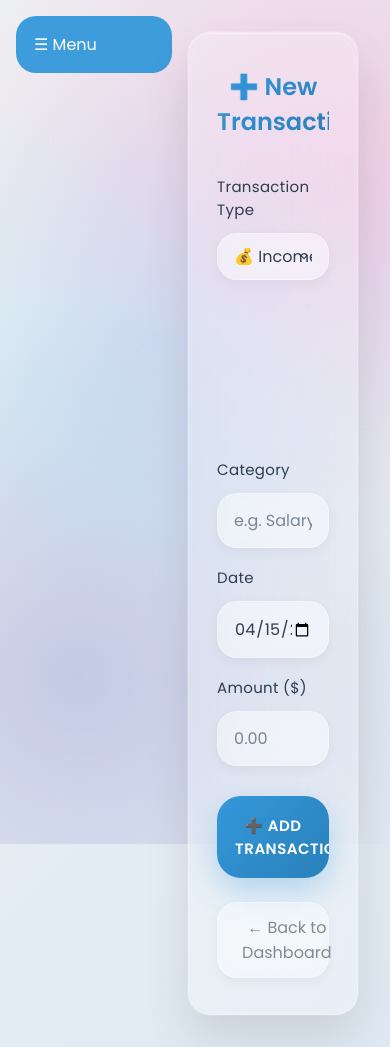
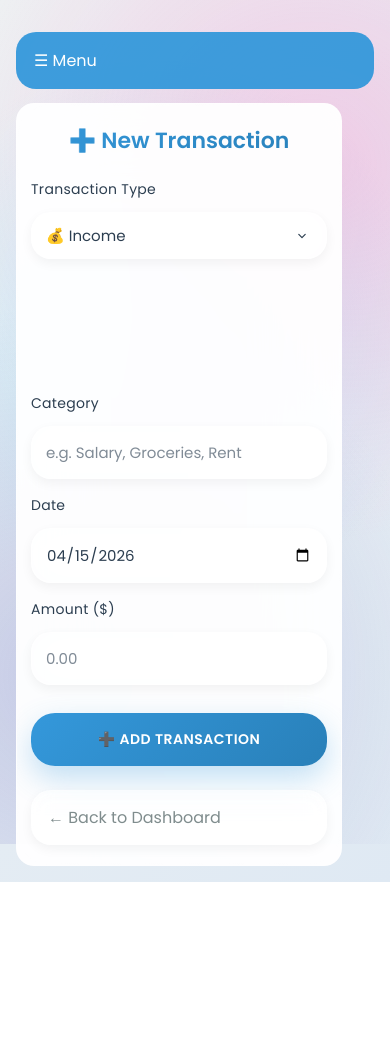
Before and after one commit to ekimathi412-png/My-Finance-Tracker-App, a Flask app: page /add in a window 390 px wide. After the commit the page ends 882 px from the top, so only its background shows below. Run offline with Flask 3, Linux system fonts and the light colour scheme.

Commit message:
Refine add.html mobile card layout

```diff
--- a/templates/add.html
+++ b/templates/add.html
@@ -202,33 +202,56 @@ button[type="submit"] {
 @media (max-width: 600px) {
     html, body {
         min-height: 100%;
+        width: 100%;
     }
 
     body {
-        padding: 12px;
-        align-items: flex-start;
+        padding: 0;
+        flex-direction: column;
+        align-items: stretch;
         justify-content: flex-start;
     }
 
+    .mobile-menu-toggle {
+        width: calc(100% - 32px);
+        max-width: calc(100% - 32px);
+        margin: 16px auto 12px;
+        display: inline-flex;
+    }
+
+    .mobile-menu {
+        width: calc(100% - 32px);
+        max-width: calc(100% - 32px);
+        margin: 0 auto 16px;
+    }
+
     .container {
-        padding: 24px 18px;
-        width: 100%;
-        max-width: 100%;
-        margin: 0;
-        border-radius: 22px;
-        min-height: calc(100vh - 24px);
+        padding: 22px 16px;
+        width: calc(100% - 32px);
+        max-width: calc(100% - 32px);
+        margin: 0 auto 16px;
+        border-radius: 24px;
+        min-height: auto;
+        box-shadow: none;
+        background: rgba(255,255,255,0.95);
     }
 
     .container h1 {
         font-size: 24px;
+        margin-bottom: 28px;
     }
 
     .form-group {
         margin-bottom: 18px;
     }
 
+    label {
+        font-size: 14px;
+    }
+
     input, select {
         padding: 14px 16px;
+        font-size: 15px;
     }
 
     button[type="submit"] {
@@ -361,16 +384,35 @@ body.dark button[type="submit"]:hover {
 /* RESPONSIVE */
 @media (max-width: 480px) {
     body {
-        padding: 16px;
+        padding: 0;
     }
 
     .container {
-        padding: 36px 28px;
-        margin: 16px;
+        padding: 20px 14px;
+        margin: 0;
+        border-radius: 18px;
     }
 
     .container h1 {
-        font-size: 24px;
+        font-size: 22px;
+        margin-bottom: 22px;
+    }
+
+    .form-group {
+        margin-bottom: 16px;
+    }
+
+    input, select {
+        padding: 14px 14px;
+    }
+
+    button[type="submit"] {
+        padding: 16px;
+        font-size: 14px;
+    }
+
+    .back {
+        padding: 14px 16px;
     }
 }
 
@@ -419,8 +461,24 @@ body.dark button[type="submit"]:hover {
 }
 
 @media (max-width: 768px) {
+    body {
+        flex-direction: column;
+        align-items: stretch;
+        justify-content: flex-start;
+        padding: 16px;
+    }
+
     .mobile-menu-toggle {
         display: inline-flex;
+        width: 100%;
+        max-width: 100%;
+        margin-bottom: 14px;
+    }
+
+    .mobile-menu {
+        width: 100%;
+        max-width: 100%;
+        margin-bottom: 16px;
     }
 }
 
```
